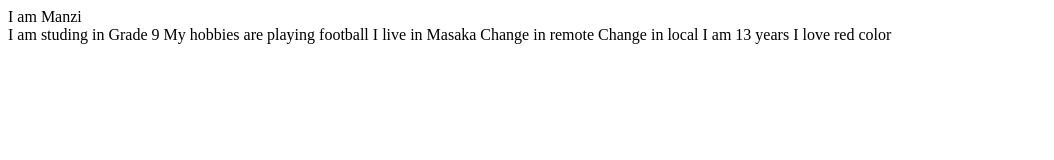
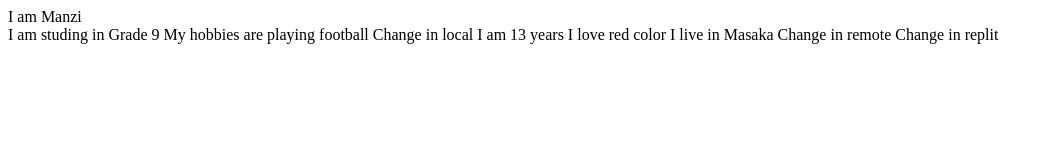
Before and after one commit to prince20x4/repository1, a plain HTML site: page index.html in a window 1280 px wide. Shown: the whole page, without its empty margins (0-1054 px from the left). Drawn offline with Linux system fonts and the light colour scheme.

Commit message:
Change in replit

```diff
--- a/index.html
+++ b/index.html
@@ -8,10 +8,11 @@
     I am Manzi<br>
     I am studing in Grade 9
     My hobbies are playing football
-    I live in Masaka
-    Change in remote
     Change in local
     I am 13 years
     I love red color
+    I live in Masaka
+    Change in remote
+    Change in replit
   </body>
 </html>
```
Also changed, not shown: 2 other files.
